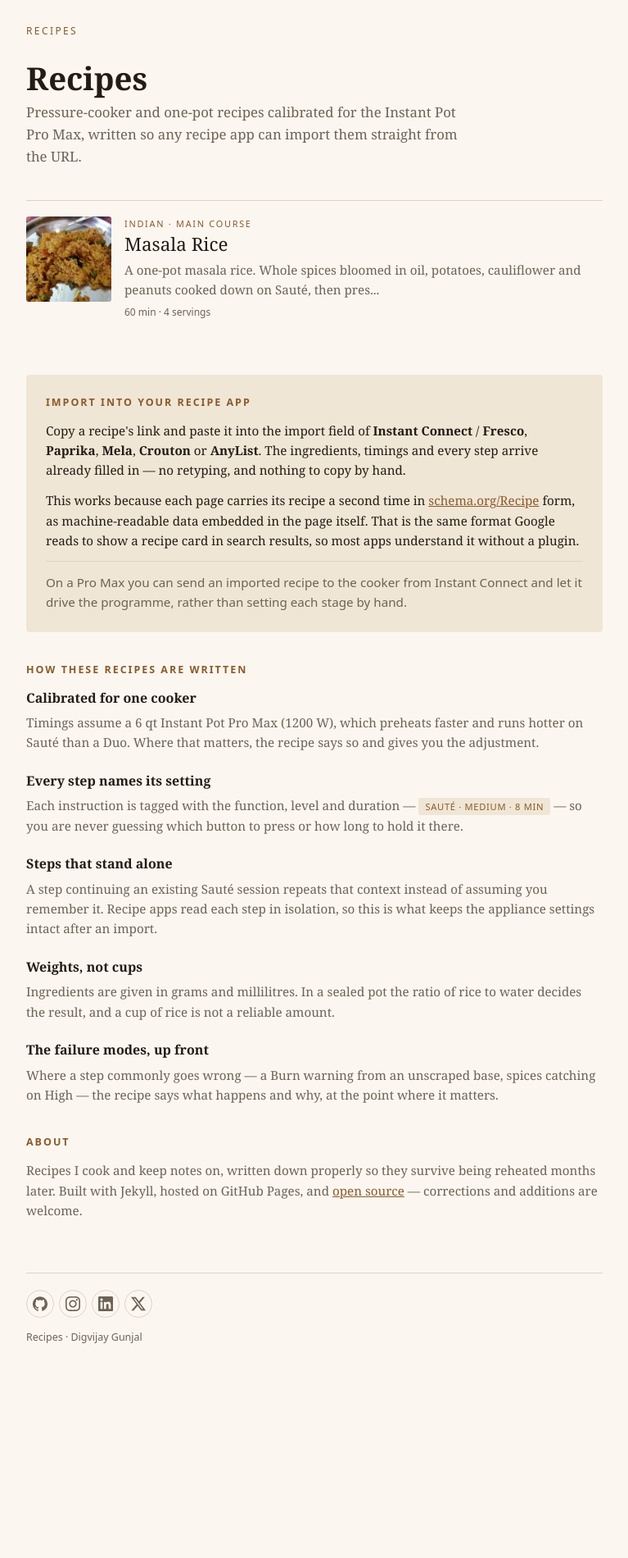
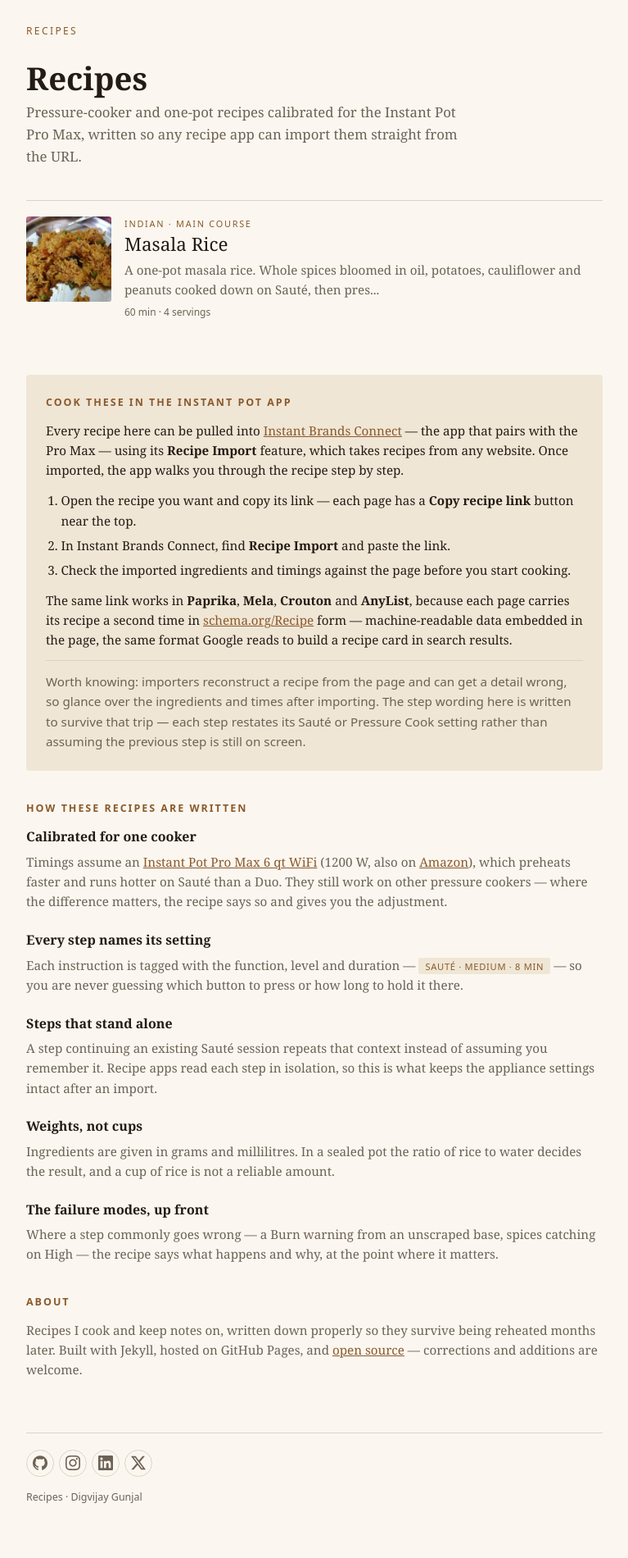
Before and after one commit to digvijaygunjal/digvijaygunjal.github.io, a Jekyll site: the page built from index.html, in a window 1280 px wide. Shown: the whole page at 82% size, without its empty margins (256-1023 px from the left). Built offline with Jekyll 4.4.1, drawn with Linux system fonts in a browser that asks for light colours; before the commit the page ends 1705 px from its top, so only the background shows below that.

Commit message:
Name the exact cooker, and make importing a first-class path
Records the appliance as an Instant Pot Pro Max 6 qt WiFi in _config.yml
and links the product page, so the model these timings assume is stated
rather than implied.

Leads the landing page with importing into the Instant Pot app, which
takes recipes from any website through Fresco's Recipe Import, and adds
a copy-link button to each recipe so the URL is one tap away. The button
is added by script only where the clipboard API exists; without it the
plain link stays visible rather than leaving a control that does nothing.

Fixes the hero image resolving to an absolute production URL: it reused
the list built for the JSON-LD, which needs absolute URLs because an
importer reads it away from the page. The tag now stays relative. This
was invisible under `jekyll serve`, which rewrites site.url to localhost
and made the broken path resolve.

Also gives each step a url anchor matching an id on the rendered li, so
an importer can link back to an individual step.

Co-Authored-By: Claude Opus 5 <noreply@anthropic.com>
Claude-Session: https://claude.ai/code/session_014Wqnnj13rwfmKVzdb48cq1

```diff
--- a/_config.yml
+++ b/_config.yml
@@ -4,6 +4,15 @@ title: Recipes
 description: Pressure-cooker and one-pot recipes calibrated for the Instant Pot Pro Max, written so any recipe app can import them straight from the URL.
 author: Digvijay Gunjal
 lang: en
+
+# The cooker every recipe here is timed against.
+appliance:
+  name: Instant Pot Pro Max 6 qt WiFi
+  short: Pro Max
+  watts: 1200 W
+  url: https://instantpot.com/products/instant-pot-pro-max-6qt-multi-cooker
+  amazon: https://amzn.eu/d/06RcVqIw
+  app: Instant Brands Connect
 
 # Rendered in the footer of every page. Named social_links rather than social,
 # which jekyll-seo-tag reserves for a differently shaped hash.
--- a/_layouts/default.html
+++ b/_layouts/default.html
@@ -46,5 +46,40 @@
     </ul>
     <p>{{ site.title }} · {{ site.author }}</p>
   </footer>
+
+  <script>
+    // Progressive enhancement: swap the plain URL for a copy button where the
+    // clipboard API is actually available (it needs a secure context).
+    (function () {
+      var strip = document.querySelector('.import-strip');
+      if (!strip || !navigator.clipboard) return;
+
+      var url = strip.getAttribute('data-recipe-url');
+      var link = strip.querySelector('.import-strip-url');
+      if (!url || !link) return;
+
+      var btn = document.createElement('button');
+      btn.type = 'button';
+      btn.className = 'copy-link';
+      btn.textContent = 'Copy recipe link';
+
+      btn.addEventListener('click', function () {
+        navigator.clipboard.writeText(url).then(function () {
+          btn.textContent = 'Copied';
+          btn.classList.add('is-copied');
+          setTimeout(function () {
+            btn.textContent = 'Copy recipe link';
+            btn.classList.remove('is-copied');
+          }, 2000);
+        }).catch(function () {
+          // Clipboard refused (permissions, older browser) — put the URL back
+          // so it can still be selected by hand.
+          btn.replaceWith(link);
+        });
+      });
+
+      link.replaceWith(btn);
+    })();
+  </script>
 </body>
 </html>
--- a/assets/css/main.css
+++ b/assets/css/main.css
@@ -164,7 +164,41 @@ img{max-width:100%;height:auto}
   white-space:nowrap;
 }
 
+.import-steps{
+  margin:0 0 .8rem;padding-left:1.15rem;font-size:.95rem;
+  list-style:decimal;
+}
+.import-steps li{margin:.35rem 0}
+
+.amazon-link{color:var(--muted)}
+
 .colophon p{font-size:.95rem;color:var(--muted);margin:0}
+
+/* Copy-link strip on a recipe page */
+.import-strip{
+  display:flex;flex-wrap:wrap;align-items:center;gap:.6rem .9rem;
+  margin:0 0 2rem;padding:.85rem 1rem;
+  background:var(--tag);border-radius:4px;
+  font-family:ui-sans-serif,system-ui,sans-serif;font-size:.8rem;
+}
+.import-strip-label{color:var(--muted);font-weight:600}
+.import-strip-url{
+  color:var(--accent);word-break:break-all;
+}
+.import-strip-how{margin-left:auto;color:var(--muted);white-space:nowrap}
+.copy-link{
+  font:inherit;font-weight:600;cursor:pointer;
+  color:var(--paper);background:var(--accent);
+  border:1px solid var(--accent);border-radius:3px;
+  padding:.4rem .8rem;
+}
+.copy-link:hover{opacity:.9}
+.copy-link.is-copied{
+  background:transparent;color:var(--accent);
+}
+@media (max-width:30rem){
+  .import-strip-how{margin-left:0}
+}
 
 a{color:var(--accent)}
 a:focus-visible{outline:2px solid var(--accent);outline-offset:3px}
--- a/index.html
+++ b/index.html
@@ -33,24 +33,32 @@ title: null
   {% endfor %}
 </ul>
 
-<section class="callout">
-  <h2>Import into your recipe app</h2>
+<section class="callout" id="import">
+  <h2>Cook these in the Instant Pot app</h2>
   <p>
-    Copy a recipe's link and paste it into the import field of
-    <strong>Instant Connect</strong> / <strong>Fresco</strong>, <strong>Paprika</strong>,
-    <strong>Mela</strong>, <strong>Crouton</strong> or <strong>AnyList</strong>. The
-    ingredients, timings and every step arrive already filled in — no retyping, and
-    nothing to copy by hand.
+    Every recipe here can be pulled into
+    <a href="https://www.instantpot.com/">{{ site.appliance.app }}</a> — the app that
+    pairs with the {{ site.appliance.short }} — using its <strong>Recipe Import</strong>
+    feature, which takes recipes from any website. Once imported, the app walks you
+    through the recipe step by step.
   </p>
+  <ol class="import-steps">
+    <li>Open the recipe you want and copy its link — each page has a <strong>Copy recipe link</strong> button near the top.</li>
+    <li>In {{ site.appliance.app }}, find <strong>Recipe Import</strong> and paste the link.</li>
+    <li>Check the imported ingredients and timings against the page before you start cooking.</li>
+  </ol>
   <p>
-    This works because each page carries its recipe a second time in
-    <a href="https://schema.org/Recipe">schema.org/Recipe</a> form, as machine-readable
-    data embedded in the page itself. That is the same format Google reads to show a
-    recipe card in search results, so most apps understand it without a plugin.
+    The same link works in <strong>Paprika</strong>, <strong>Mela</strong>,
+    <strong>Crouton</strong> and <strong>AnyList</strong>, because each page carries its
+    recipe a second time in <a href="https://schema.org/Recipe">schema.org/Recipe</a>
+    form — machine-readable data embedded in the page, the same format Google reads to
+    build a recipe card in search results.
   </p>
   <p class="callout-note">
-    On a Pro Max you can send an imported recipe to the cooker from Instant Connect and
-    let it drive the programme, rather than setting each stage by hand.
+    Worth knowing: importers reconstruct a recipe from the page and can get a detail
+    wrong, so glance over the ingredients and times after importing. The step wording
+    here is written to survive that trip — each step restates its Sauté or Pressure
+    Cook setting rather than assuming the previous step is still on screen.
   </p>
 </section>
 
@@ -59,9 +67,12 @@ title: null
   <dl class="format">
     <dt>Calibrated for one cooker</dt>
     <dd>
-      Timings assume a 6&nbsp;qt Instant Pot Pro Max (1200&nbsp;W), which preheats
-      faster and runs hotter on Sauté than a Duo. Where that matters, the recipe says
-      so and gives you the adjustment.
+      Timings assume an
+      <a href="{{ site.appliance.url }}">{{ site.appliance.name }}</a>
+      ({{ site.appliance.watts }}<span class="amazon-link">, also on
+      <a href="{{ site.appliance.amazon }}">Amazon</a></span>), which preheats faster
+      and runs hotter on Sauté than a Duo. They still work on other pressure cookers —
+      where the difference matters, the recipe says so and gives you the adjustment.
     </dd>
 
     <dt>Every step names its setting</dt>
```
Also changed, not shown: _layouts/recipe.html (+19 -3 lines), _recipes/masala-rice.md (+2 -2 lines), README.md.
